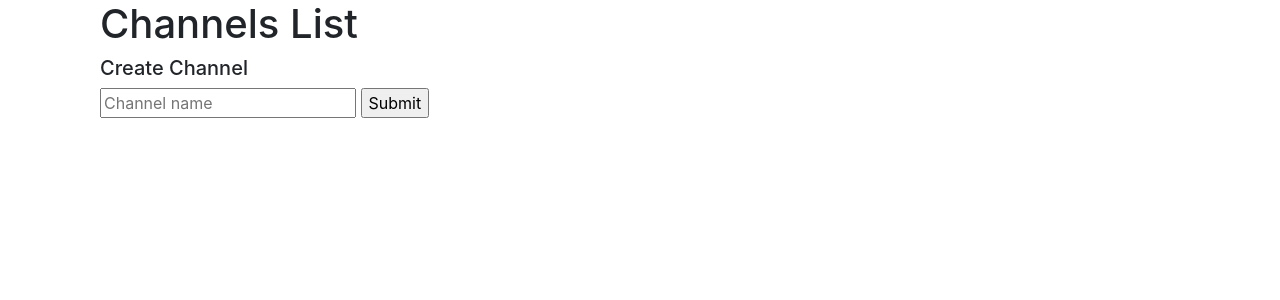
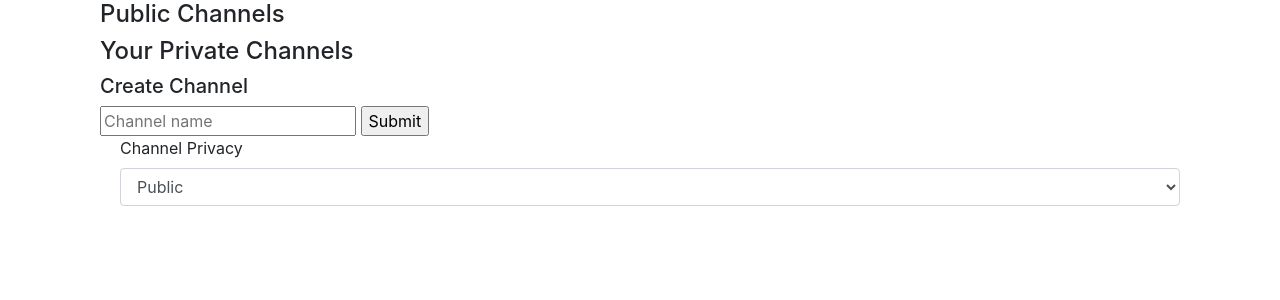
Before and after one commit to sdmoran/CS50WEB_Proj2, a Flask app: page /channels/ in a window 1280 px wide. Shown: the part 56-356 px from the top of the page. Run offline with Flask 2, Linux system fonts and the light colour scheme; data that the repository does not hold is empty; some libraries are stand-ins or nearby versions.

Commit message:
Added ability to have private channels with a subset of existing users

```diff
--- a/application.py
+++ b/application.py
@@ -3,7 +3,7 @@ import json
 from flask import Flask, session, render_template, request, redirect, url_for
 from flask_session import Session
 from flask_socketio import SocketIO, emit
-from channel import Channel
+from channel import Channel, PrivateChannel
 
 app = Flask(__name__)
 
@@ -29,7 +29,8 @@ def login():
 def login_user():
     user = request.form.get("user")
     if user not in users and len(user) > 0:
-        session["user"] = request.form.get("user")
+        session["user"] = user
+        users.append(user)
         return redirect(url_for("home"))
     else:
         return render_template("login.html", error=True)
@@ -50,18 +51,34 @@ def logout():
 
 @app.route("/channels/")
 def channel_list():
-    return render_template("channel_list.html", channels=channels)
+    return render_template("channel_list.html")
 
 @app.route("/get_channels/")
 def get_channels():
-    return {"channels": [c.get_json() for c in channels]}
+    user = request.args.get("user")
+    public_channels = [c.get_json() for c in channels if not c.private]
+    private_channels = [c.get_json() for c in channels if c.private and user in c.users]
+    return {"public": public_channels, "private": private_channels}
+
+@app.route("/get_users/")
+def get_users():
+    return json.dumps({"users": users})
 
 @app.route("/create_channel/", methods=["POST"])
 def create_channel():
-    name = request.form.get("name")
+    print("REQUEST:", request.json)
+    params = request.json
+    name = params['name']
+    private = params['private']
     if name not in [ c.name for c in channels ] and len(name) > 0:
-        newChannel = Channel(name)
-        channels.append(newChannel)
+        if private:
+            users = params['users']
+            newChannel = PrivateChannel(name, users)
+            print("Users: ", newChannel.users)
+            channels.append(newChannel)
+        else:
+            newChannel = Channel(name)
+            channels.append(newChannel)
         return "Did it!"
     else:
          return ("Couldn't do it!", 406)
--- a/templates/channel.html
+++ b/templates/channel.html
@@ -9,7 +9,7 @@
 
     </div>
 
-    <div id="send-message">
+    <div id="send-message" class="MOVEME">
         <input type="text" id="message-field" placeholder="Type out your message!">
         <input type="submit" value="Send" onclick="send_message()">
     </div>
@@ -88,11 +88,13 @@
             const month = date.getMonth() + 1;
             const day = date.getDate();
             const hour = date.getHours();
-            const minute = date.getMinutes();
+            var minute = date.getMinutes();
+            minute = ('00'+minute).slice(-2);
 
             return `${hour}:${minute}, ${month}/${day}/${year}`
         }
 
+
         window.setInterval(get_messages, 1000);
     </script>
 {% endblock %}
--- a/templates/channel_list.html
+++ b/templates/channel_list.html
@@ -2,9 +2,11 @@
 
 {% block body %}
     <div class="container">
-        <h1>Channels List</h1>
+        <h4>Public Channels</h4>
+        <div id="public-channels-list"></div>
 
-        <div id="channels-list"></div>
+        <h4>Your Private Channels</h4>
+        <div id="private-channels-list"></div>
 
         <div id="error-container"></div>
 
@@ -12,6 +14,13 @@
             <h5>Create Channel</h5>
             <input type="text" id="channel-name" placeholder="Channel name">
             <input type="submit" value="Submit" onclick="create_channel()">
+            <div class="form-check">
+                <label class="form-label" for="privacy-selector">Channel Privacy</label>
+            <select class="form-control" id="privacy-selector" onchange="toggle_dropdown(this)">
+                <option>Public</option>
+                <option>Private</option>
+            </select>
+            </div>
         </div>
 
         <script src="https://cdnjs.cloudflare.com/ajax/libs/handlebars.js/4.0.11/handlebars.min.js"></script>
@@ -27,19 +36,32 @@
             </div>
         </script>
 
+        <script id="add-channel-users" type="text/x-handlebars-template">
+            <div class="card" style="width: 18rem;" id="list-users">
+                <div class="card-body">
+                    <p>Select users to add to this private channel</p>
+                    <ul id="possible_users"></ul>
+                </div>
+            </div>
+        </script>
+
+        <script id="user-line" type="text/x-handlebars-template">
+            {% raw -%}
+                <button type="button" class="btn btn-outline-primary private-channel-user" id="{{user}}" onclick="toggle_select_user('{{user}}')">{{ user }}</button>
+            {%- endraw %}
+        </script>
+
         <script>
             document.addEventListener('DOMContentLoaded', () => {
                 get_channels();
             });
         </script>
 
-
         <script>
             function create_channel() {
-                const name = document.getElementById("channel-name").value;
                 const request = new XMLHttpRequest();
                 request.open('POST', '/create_channel/', true);
-                request.setRequestHeader("Content-Type", "application/x-www-form-urlencoded");
+                request.setRequestHeader("Content-Type", "application/json");
 
                 request.onreadystatechange = function() { // Call a function when the state changes.
                     if (this.readyState === XMLHttpRequest.DONE) {
@@ -63,36 +85,110 @@
                         }
                     }
                 }
+                const name = document.querySelector("#channel-name").value;
+                const private = document.querySelector("#privacy-selector").value == "Private";
+                let users = [];
+                users.push(window.localStorage.getItem('user'));
+                // Select names of all users whose buttons were pressed as users for this channel
+                document.querySelectorAll(".private-channel-user.btn-primary").forEach(function(elt) {
+                    users.push(elt.id);
+                });
 
-                const params = `name=${name}`;
-                request.send(params);
+                const params = {
+                    'name': name,
+                    'private': private,
+                    'users': users
+                };
+                request.send(JSON.stringify(params));
             }
 
             function get_channels() {
                 const request = new XMLHttpRequest();
-                request.open('GET', '/get_channels/', true);
+                const params = `user=${window.localStorage.getItem('user')}`;
+                request.open('GET', '/get_channels/' + '?' + params, true);
+                console.log("USER: ", window.localStorage.getItem('user'));
+                request.onreadystatechange = function() { // Call a function when the state changes.
+                    if (this.readyState === XMLHttpRequest.DONE && this.status === 200) {
+                        refresh_list('public-channels-list', JSON.parse(request.responseText).public)
+                        refresh_list('private-channels-list', JSON.parse(request.responseText).private)
+                    }
+                }
+
+                request.send();
+            }
+
+            function get_users() {
+                return new Promise(resolve => {
+                    const request = new XMLHttpRequest();
+                    request.open('GET', '/get_users/', true);
 
                     request.onreadystatechange = function() { // Call a function when the state changes.
                         if (this.readyState === XMLHttpRequest.DONE && this.status === 200) {
-                        const channels = JSON.parse(request.responseText).channels;
+                            resolve(JSON.parse(request.responseText).users);
+                        }
+                    }
+                    request.send();
+                });
+            }
 
+            function refresh_list(channel_elt_name, channels) {
                 // Clear channel list
-                        const node = document.getElementById('channels-list');
+                const node = document.getElementById(channel_elt_name);
                 while(node.hasChildNodes()) {
                     node.removeChild(node.lastChild);
                 }
 
+                // Parse public channels
                 for(let i = 0; i < channels.length; i++) {
                     // HTML template for card
                     const template = Handlebars.compile(document.querySelector('#channel-card-template').innerHTML);
-                            const channel = template({"name": JSON.parse(channels[i]).name});
-                            document.getElementById('channels-list').innerHTML += channel;
+                    const channel = template({'name': JSON.parse(channels[i]).name});
+                    node.innerHTML += channel;
+                }
+            }
+
+            // Show/hide dropdown for adding users to private channel
+            async function toggle_dropdown(elt) {
+                if(elt.value == "Public") {
+                    // Hide everything
+                    document.querySelector("#add-channel-users-container").remove();
+                }
+                else {  // Show
+                    if(document.querySelector("#list-users")) {
+                        return;
+                    }
+                    const parent = document.querySelector("#create-channel");
+                    const node = document.createElement("div");
+                    node.id = "add-channel-users-container";
+                    parent.appendChild(node);
+                    const template = Handlebars.compile(document.querySelector('#add-channel-users').innerHTML);
+                    node.innerHTML += template();
+
+                    // Don't want to display current user as part of this list;
+                    // creator should always be included in private channel
+                    const users = await get_users();
+                    const user_list = document.querySelector("#possible_users");
+                    for(let i = 0; i < users.length; i++) {
+                        if(users[i] != window.localStorage.getItem('user')) {
+                            const user_line = Handlebars.compile(document.querySelector('#user-line').innerHTML);
+                            user_list.innerHTML += user_line({'user': users[i]});
                         }
                     }
                 }
-                request.send();
             }
 
+            function toggle_select_user(user) {
+                const node = document.getElementById(user);
+                const classes = node.classList;
+                if(classes.value.includes('btn-outline-primary')) {
+                    classes.remove('btn-outline-primary');
+                    classes.add('btn-primary')
+                }
+                else {
+                    classes.remove('btn-primary');
+                    classes.add('btn-outline-primary')
+                }
+            }
         </script>
     </div>
 {% endblock %}
--- a/templates/home.html
+++ b/templates/home.html
@@ -4,4 +4,9 @@
 <div class="container">
     <h1>Welcome {{ user }}!</h1>
 </div>
+
+<script>
+    storage = window.localStorage;
+    storage.setItem('user', '{{user}}')
+</script>
 {% endblock %}
```
Also changed, not shown: channel.py (+20 -2 lines). Lines whose indentation alone changed are shown as unchanged.
